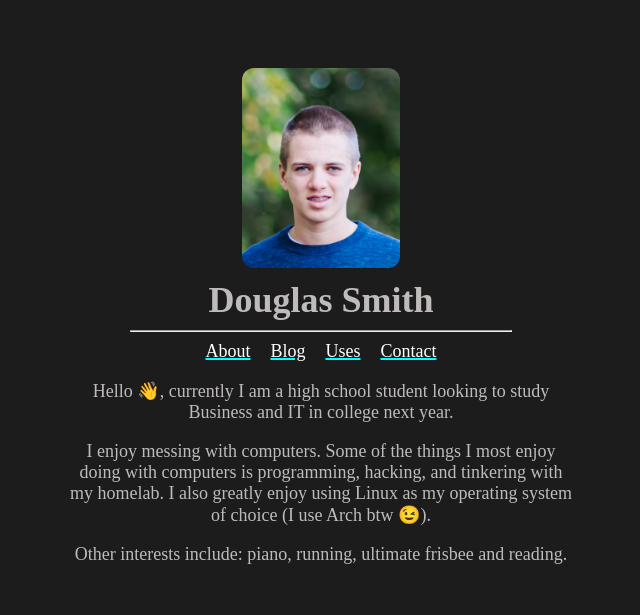
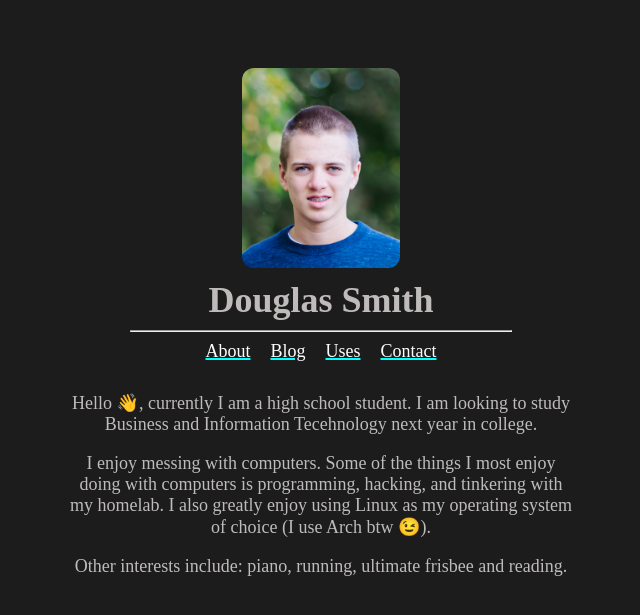
Before and after one commit to cubeDHS2017/cubedhs2017.github.io, a Jekyll site: the page index.html, which Jekyll copies as it is, in a window 1280 px wide. Shown: the top 615 px of the page, without its empty margins (319-959 px from the left). Built offline with Jekyll 4.4.1, drawn with Linux system fonts in a browser that asks for light colours.

```diff
--- /dev/null
+++ b/_includes/reading-time.html
@@ -0,0 +1,6 @@
+{% capture words %}
+{{ content | number_of_words | minus: 180 }}
+{% endcapture %}
+{% unless words contains '-' %}
+{{ words | plus: 150 | divided_by: 150 | append: ' minutes to read' }}
+{% endunless %}
--- a/_layouts/post.html
+++ b/_layouts/post.html
@@ -139,6 +139,7 @@
 </header>
 <div>
     <main>
+        <h1>{{page.title}}</h1>
         {{content}}
     </main>
 </div>
--- a/contact.html
+++ b/contact.html
@@ -17,7 +17,6 @@
     </div>
     <div class="brief-info">
         <p>Hello, I am a high school student that enjoys messing with computers. I enjoy programming, hacking, tinkering with my homelab, and also linux.</p>
-        <p></p>
     </div>
 
     <div>
--- a/index.html
+++ b/index.html
@@ -17,10 +17,9 @@
         <a href="contact.html" class="fancy-link">Contact</a>
     </div>
     <div class="brief-info">
-        <p>Hello 👋, currently I am a high school student looking to study Business and IT in college next year.</p>
+        <p>Hello 👋, currently I am a high school student. I am looking to study Business and Information Tecehnology next year in college.</p>
         <p>I enjoy messing with computers. Some of the things I most enjoy doing with computers is programming, hacking, and tinkering with my homelab. I also greatly enjoy using Linux as my operating system of choice (I use Arch btw 😉). </p>
         <p>Other interests include: piano, running, ultimate frisbee and reading.</p>
-        <p></p>
     </div>
 </body>
 </html>
--- a/styles.css
+++ b/styles.css
@@ -28,6 +28,7 @@
     text-align: center;
     justify-content: center;
     margin: auto;
+    margin-top: 30px;
 }
 
 a:link, a:visited {
@@ -71,3 +72,12 @@
     color: white;
     text-decoration-color: white;
 }
+
+.post {
+    border-style: solid;
+    border-color: red;
+    border-width: 3px;
+    margin-top: 4px;
+    margin-bottom: 4px;
+    border-radius: 12px;
+}
```
Also changed, not shown: _posts/2025-02-18-Why-Firefox-is-my-Browser-of-Choice.md (+1 -3 lines), blog.html (added, +24 -0 lines), blogold.md (renamed from blog.md), 8 other files.
